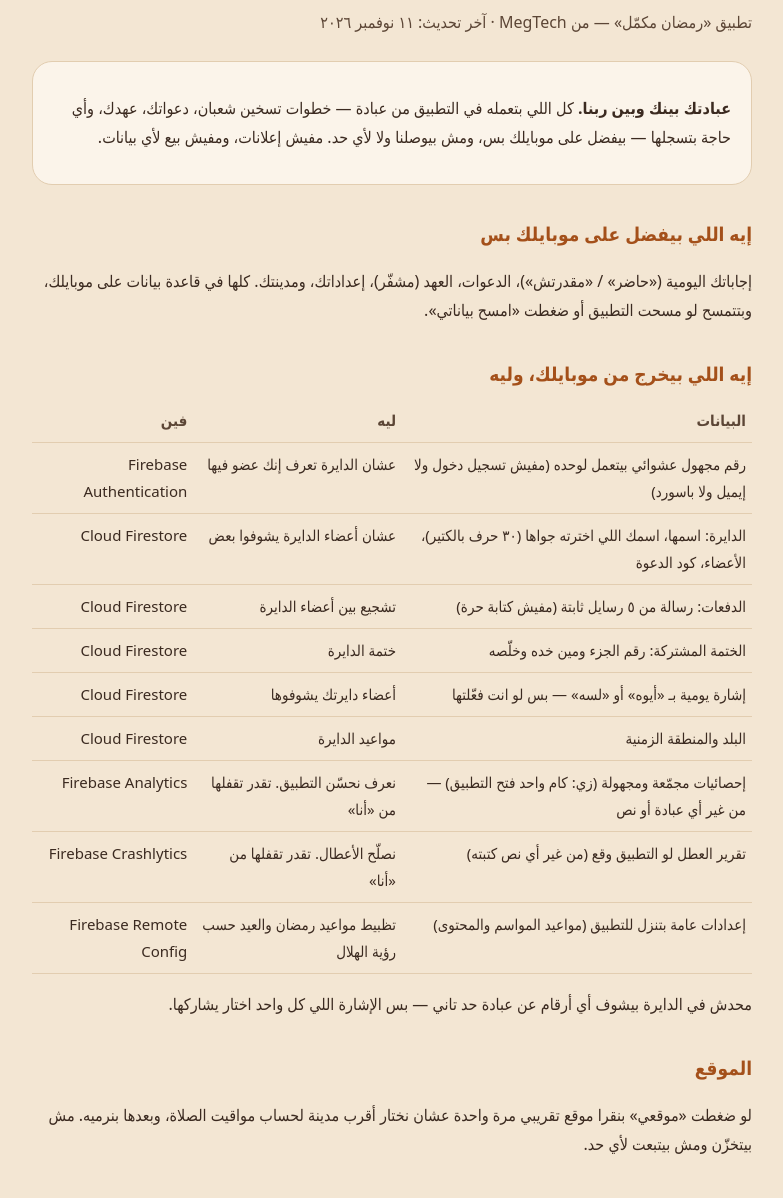
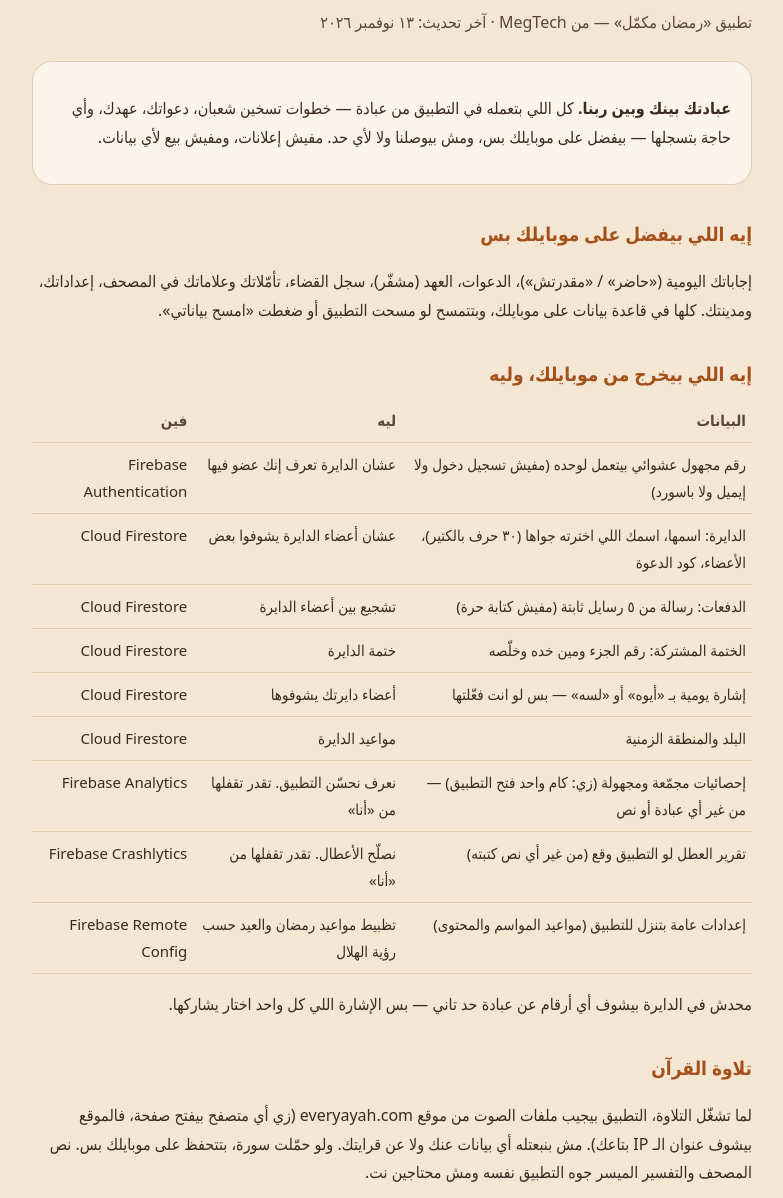
Before and after one commit to mohamedmagdy97/ramadan-privacy, a plain HTML site: page index.html in a window 1280 px wide. Shown: the part 78-1276 px from the top of the page, without its empty margins (248-1031 px from the left). Drawn offline with Linux system fonts and the light colour scheme.

Commit message:
privacy: Quran recitation (everyayah.com), qada and reflections stay on the device, delete path in Settings; date 13 Nov 2026
Co-Authored-By: Claude Opus 5.5 <noreply@anthropic.com>

```diff
--- a/index.html
+++ b/index.html
@@ -25,7 +25,7 @@
 <body>
 <main>
   <h1>سياسة الخصوصية</h1>
-  <p class="date">تطبيق «رمضان مكمّل» — من MegTech · آخر تحديث: ١١ نوفمبر ٢٠٢٦</p>
+  <p class="date">تطبيق «رمضان مكمّل» — من MegTech · آخر تحديث: ١٣ نوفمبر ٢٠٢٦</p>
 
   <div class="card">
     <p><strong>عبادتك بينك وبين ربنا.</strong> كل اللي بتعمله في التطبيق من عبادة — خطوات تسخين شعبان، دعواتك، عهدك، وأي حاجة
@@ -33,7 +33,7 @@
   </div>
 
   <h2>إيه اللي بيفضل على موبايلك بس</h2>
-  <p>إجاباتك اليومية («حاضر» / «مقدرتش»)، الدعوات، العهد (مشفّر)، إعداداتك، ومدينتك. كلها في قاعدة بيانات على موبايلك،
+  <p>إجاباتك اليومية («حاضر» / «مقدرتش»)، الدعوات، العهد (مشفّر)، سجل القضاء، تأمّلاتك وعلاماتك في المصحف، إعداداتك، ومدينتك. كلها في قاعدة بيانات على موبايلك،
   وبتتمسح لو مسحت التطبيق أو ضغطت «امسح بياناتي».</p>
 
   <h2>إيه اللي بيخرج من موبايلك، وليه</h2>
@@ -51,6 +51,11 @@
   </table>
   <p>محدش في الدايرة بيشوف أي أرقام عن عبادة حد تاني — بس الإشارة اللي كل واحد اختار يشاركها.</p>
 
+  <h2>تلاوة القرآن</h2>
+  <p>لما تشغّل التلاوة، التطبيق بيجيب ملفات الصوت من موقع <span class="ltr">everyayah.com</span> (زي أي متصفح بيفتح صفحة،
+  فالموقع بيشوف عنوان الـ IP بتاعك). مش بنبعتله أي بيانات عنك ولا عن قرايتك. ولو حمّلت سورة، بتتحفظ على موبايلك بس.
+  نص المصحف والتفسير الميسر جوه التطبيق نفسه ومش محتاجين نت.</p>
+
   <h2>الموقع</h2>
   <p>لو ضغطت «موقعي» بنقرا موقع تقريبي مرة واحدة عشان نختار أقرب مدينة لحساب مواقيت الصلاة، وبعدها بنرميه. مش بيتخزّن ومش بيتبعت لأي حد.</p>
 
@@ -58,7 +63,7 @@
   <p>كل التذكيرات (الصلاة، خطوة اليوم، الدفعات) إشعارات محلية بيعملها موبايلك. مش بنبعتلك إعلانات.</p>
 
   <h2>امسح بياناتك</h2>
-  <p>من «أنا» ← «امسح بياناتي»: بيمسح كل اللي على موبايلك، وبيخرّجك من كل الدواير (أو يسلّم الدايرة لعضو تاني)، وبيمسح بياناتك على الخادم.
+  <p>من «الإعدادات» ← «الخصوصية» ← «امسح بياناتي»: بيمسح كل اللي على موبايلك، وبيخرّجك من كل الدواير (أو يسلّم الدايرة لعضو تاني)، وبيمسح بياناتك على الخادم.
   العهد لو اتمسح مفيش طريقة نرجّعه. ولو حبيت نمسح أي حاجة تانية، ابعتلنا.</p>
 
   <h2>الأطفال</h2>
```
